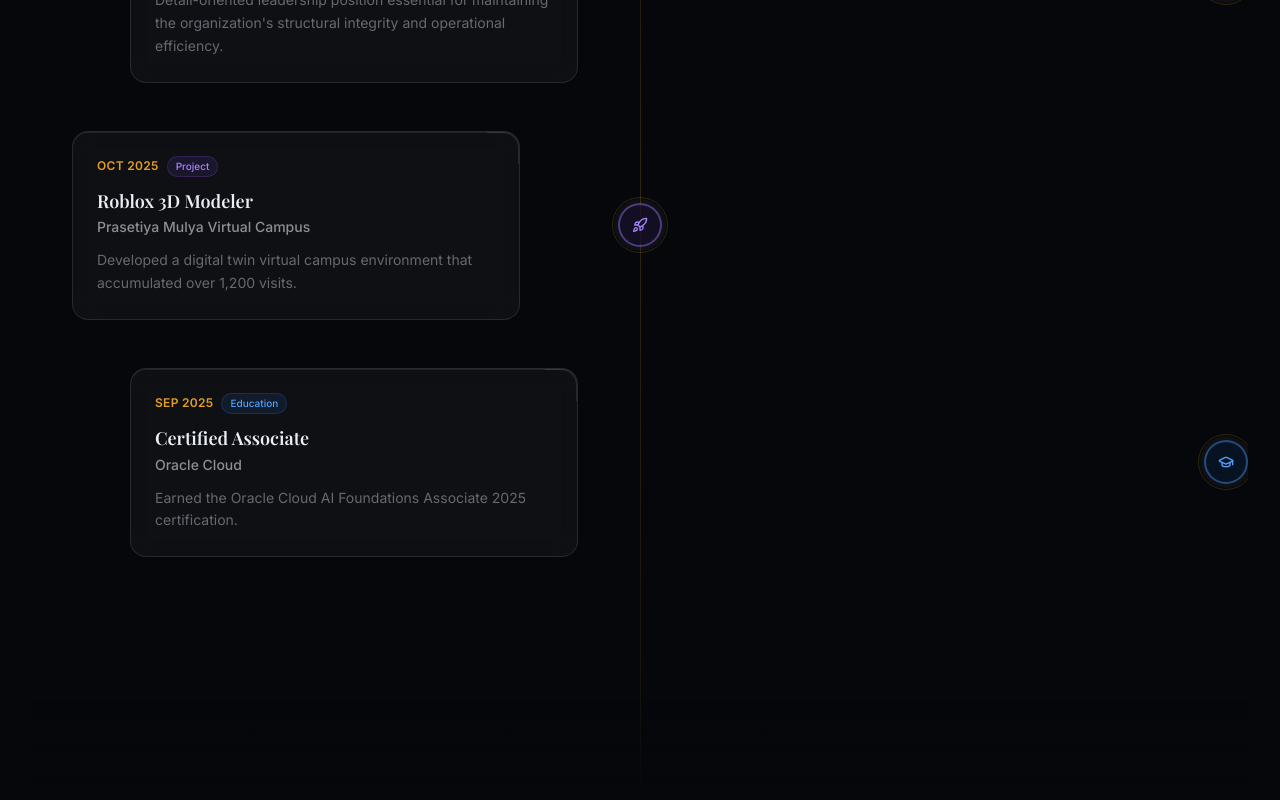
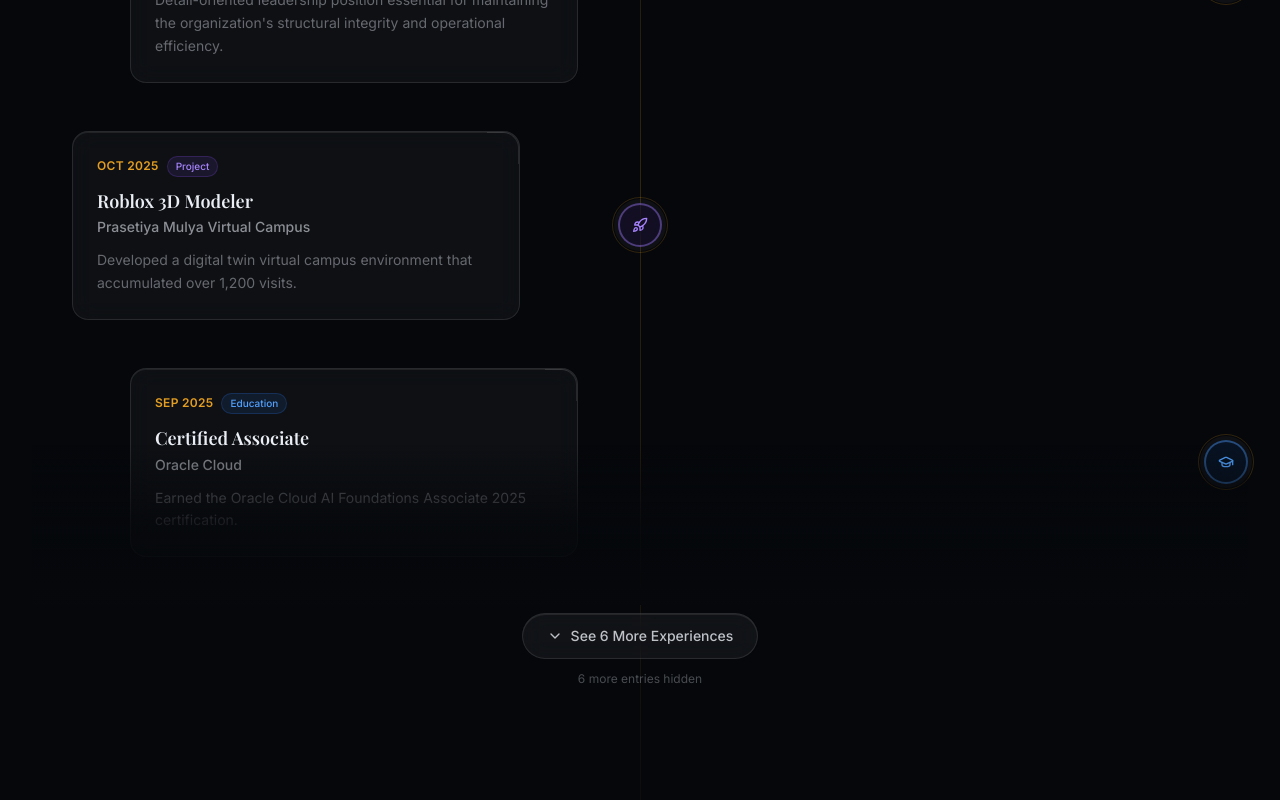
Before and after one commit to Earthen8/EarthenHub, a Next.js app in the folder frontend/: page / in a window 1280 px wide. Shown: the part 4240-5040 px from the top of the page. Built offline with nearby package versions, Linux system fonts and the light colour scheme; a web font is replaced by a local one.

Commit message:
fix: fixing Phantom Gaps in timeline-section

```diff
--- a/frontend/src/components/timeline-section.tsx
+++ b/frontend/src/components/timeline-section.tsx
@@ -1,6 +1,6 @@
 'use client'
 
-import { useEffect, useRef, useState } from 'react'
+import React, { useEffect, useRef, useState } from 'react'
 import { GraduationCap, Briefcase, Award, Rocket, ChevronDown, ChevronUp } from 'lucide-react'
 import { cn } from '@/lib/utils'
 
@@ -408,31 +408,24 @@
             className="md:hidden absolute left-[18px] top-0 bottom-0 w-px bg-gradient-to-b from-transparent via-accent/20 to-transparent"
           />
 
-          {/* Items container with overflow clipping when collapsed */}
+          {/* ── Items + Fade + Toggle — unified block ─────────────── */}
+          <div className="relative">
+
+            {/* All items — hidden ones shrink to zero height via CSS */}
+            <div id="timeline-items" className="flex flex-col gap-10 sm:gap-12">
+              {timelineData.map((item, index) => {
+                const isBeyondFold = index >= visibleCount
+                const showCollapsedToggle = !isExpanded && index === INITIAL_VISIBLE_COUNT - 1 && hasMore
+                const showExpandedToggle = isExpanded && index === timelineData.length - 1 && hasMore
+
+                return (
+                  <React.Fragment key={`${item.year}-${item.title}-${index}`}>
                     <div
                       className={cn(
-              'relative overflow-hidden transition-all duration-500 ease-in-out'
-            )}
-          >
-            {/* Fade-out gradient mask at the bottom when collapsed */}
-            {!isExpanded && hasMore && (
-              <div
-                aria-hidden="true"
-                className="absolute bottom-0 left-0 right-0 h-48 bg-gradient-to-t from-background via-background/90 to-transparent pointer-events-none z-10"
-              />
-            )}
-
-            <div className={cn('space-y-10 sm:space-y-12', !isExpanded && 'pb-12')}>
-              {timelineData.map((item, index) => {
-                const isBeyondFold = index >= visibleCount
-                return (
-                  <div
-                    key={`${item.year}-${item.title}`}
-                    className={cn(
-                      'transition-all duration-500 ease-in-out',
+                        'transition-[max-height,opacity] duration-500 ease-in-out',
                         isBeyondFold
-                        ? 'opacity-0 max-h-0 overflow-hidden pointer-events-none'
-                        : 'opacity-100 max-h-[800px]'
+                          ? 'max-h-0 opacity-0 overflow-hidden pointer-events-none'
+                          : 'max-h-[800px] opacity-100'
                       )}
                       aria-hidden={isBeyondFold}
                     >
@@ -442,18 +435,25 @@
                         isVisible={visibleItems[index]}
                       />
                     </div>
-                )
-              })}
-            </div>
-          </div>
 
-          {/* ── See More / See Less Toggle ─────────────────────────── */}
-          {hasMore && (
+                    {/* Gradient + button — injected directly into the loop */}
+                    {(showCollapsedToggle || showExpandedToggle) && (
+                      <div className="relative">
+                        {/* Fade-out gradient — only when collapsed */}
+                        {showCollapsedToggle && (
                           <div
-              ref={toggleRef}
+                            aria-hidden="true"
                             className={cn(
-                'relative flex flex-col items-center gap-3 mt-12 z-20'
+                              'absolute bottom-full left-0 right-0 h-40 pointer-events-none transition-opacity duration-300',
+                              'bg-gradient-to-t from-background via-background/80 to-transparent'
                             )}
+                          />
+                        )}
+
+                        {/* Toggle button */}
+                        <div
+                          ref={showExpandedToggle ? null : toggleRef}
+                          className="relative flex flex-col items-center gap-3 pt-2 z-20"
                         >
                           <button
                             onClick={handleToggle}
@@ -490,14 +490,19 @@
                             )}
                           </button>
 
-              {/* Remaining count indicator when collapsed */}
                           {!isExpanded && (
                             <p className="text-xs text-muted-foreground/50">
                               {totalItems - INITIAL_VISIBLE_COUNT} more entries hidden
                             </p>
                           )}
                         </div>
+                      </div>
                     )}
+                  </React.Fragment>
+                )
+              })}
+            </div>
+          </div>
         </div>
       </div>
     </section>
```
Lines whose indentation alone changed are shown as unchanged.
